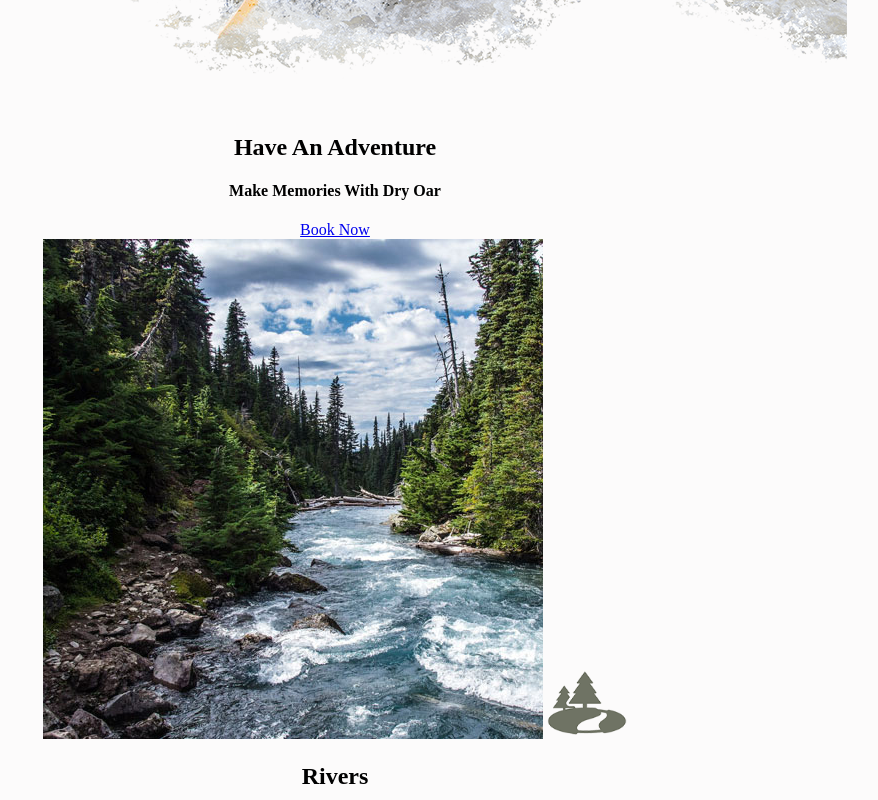
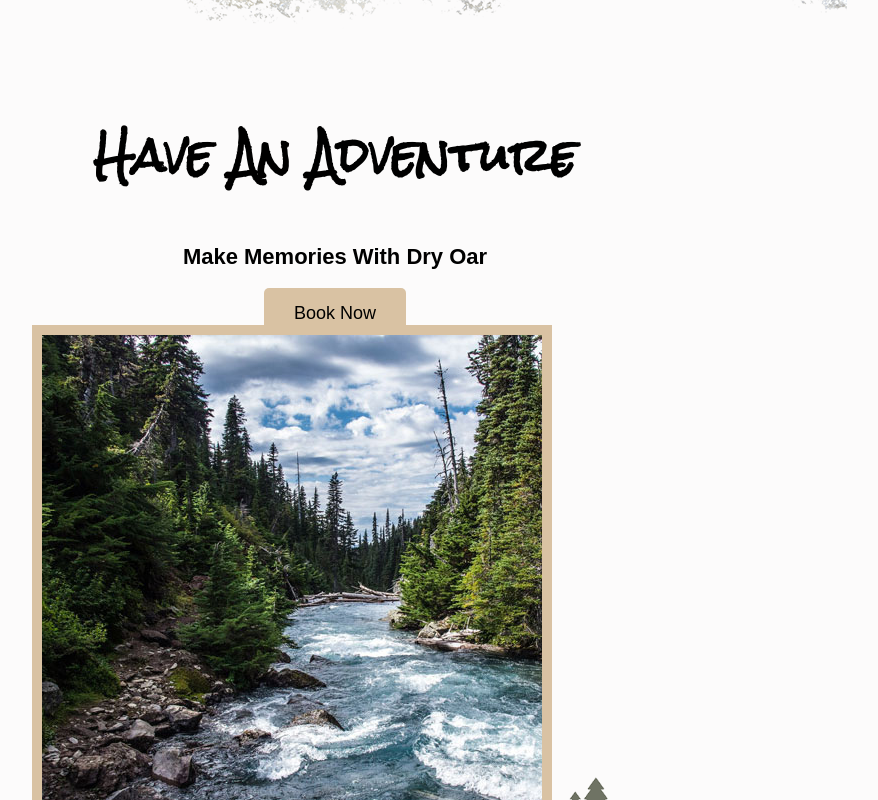
Before and after one commit to konanaime/wdd130, a plain HTML site: page wwr/index.html in a window 1280 px wide. Shown: the part 940-1740 px from the top of the page, without its empty margins (305-1183 px from the left). Drawn offline with Linux system fonts and the light colour scheme.

Commit message:
page new

```diff
--- a/wwr/styles/style.css
+++ b/wwr/styles/style.css
@@ -1,16 +1,32 @@
+@import url('https://fonts.googleapis.com/css2?family=Roboto&family=Rock+Salt&display=swap');
+
+.home-title{
+  font-family:  'Rock Salt', 'Bradley Hand' , sans-serif ;
+  font-size: 2em
+}
+.msg {
+  background-color: #6f7364;
+  line-height: 1.5em;
+}
 body {
     color: ;
     text-align: center;
   }
- {
 
-}
+
 #background {
     height: 725px;
 }
 
 body {
     background-color: #fcfbfb;
+    font-family: Raleway, Arial, sans-serif;
+    font-size: 22px;
+    margin: 0;
+    padding: 0;
+}
+h2 {
+  margin: 0;
 }
 header {
     background-color:rgba(221, 213, 203, 0.911);
@@ -19,11 +35,34 @@ nav a:hover {
     background-color: black;
 }
 
+nav a {
+  text-decoration: none;
+  color: #fcfbfb;
+  text-align: center;
+  padding: 35px;
+}
 
-nav a:hover {
+/* nav a:hover {
     background-color: black;
     color: #d9c2a3;
+}     */
+.book, .join {
+  background-color: #d9c2a3;
+  color: black;
+  text-decoration: none;
+  font-size: 18px;
+  padding: 15px 30px;
+  margin-top: 50px;
+  border-radius: 5px;
 }
+
+.card-img {
+    border: 10px solid #d9c2a3;
+}
+main section img {
+    box-sizing: border-box;
+}
+
 p {
     margin: 35px;
   }
@@ -37,11 +76,11 @@ nav a {
     text-decoration: none;
 }
 p.a {
-  margin: 30px 0;
+  margin: 0,0;
 }
 
 p.b {
-  margin: 20px 0;
+  margin: 0,0;
 }
   div.a {
     text-align: center;
@@ -66,7 +105,7 @@ header  {
   text-align: left;
 }
 header {
-  margin: 30px 0;
+  margin: 0px 0;
 }
 
 footer {
```
